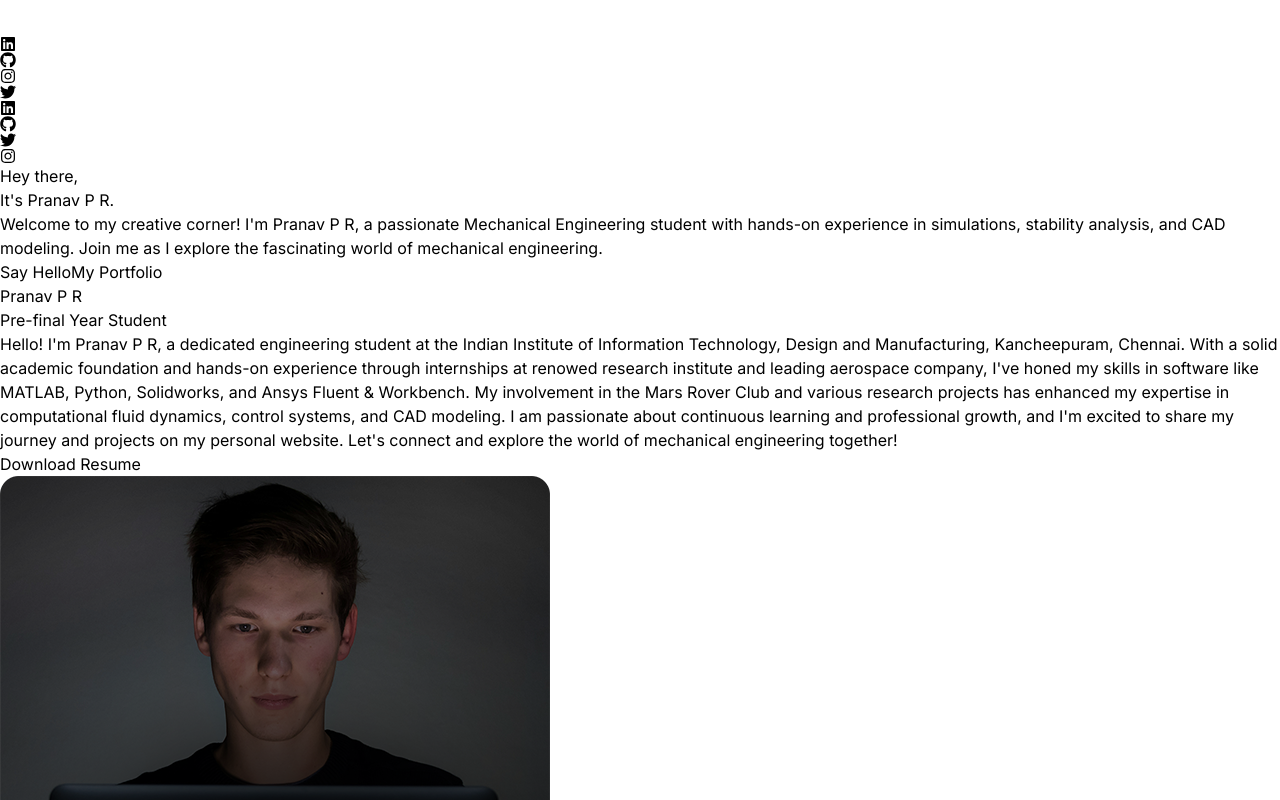
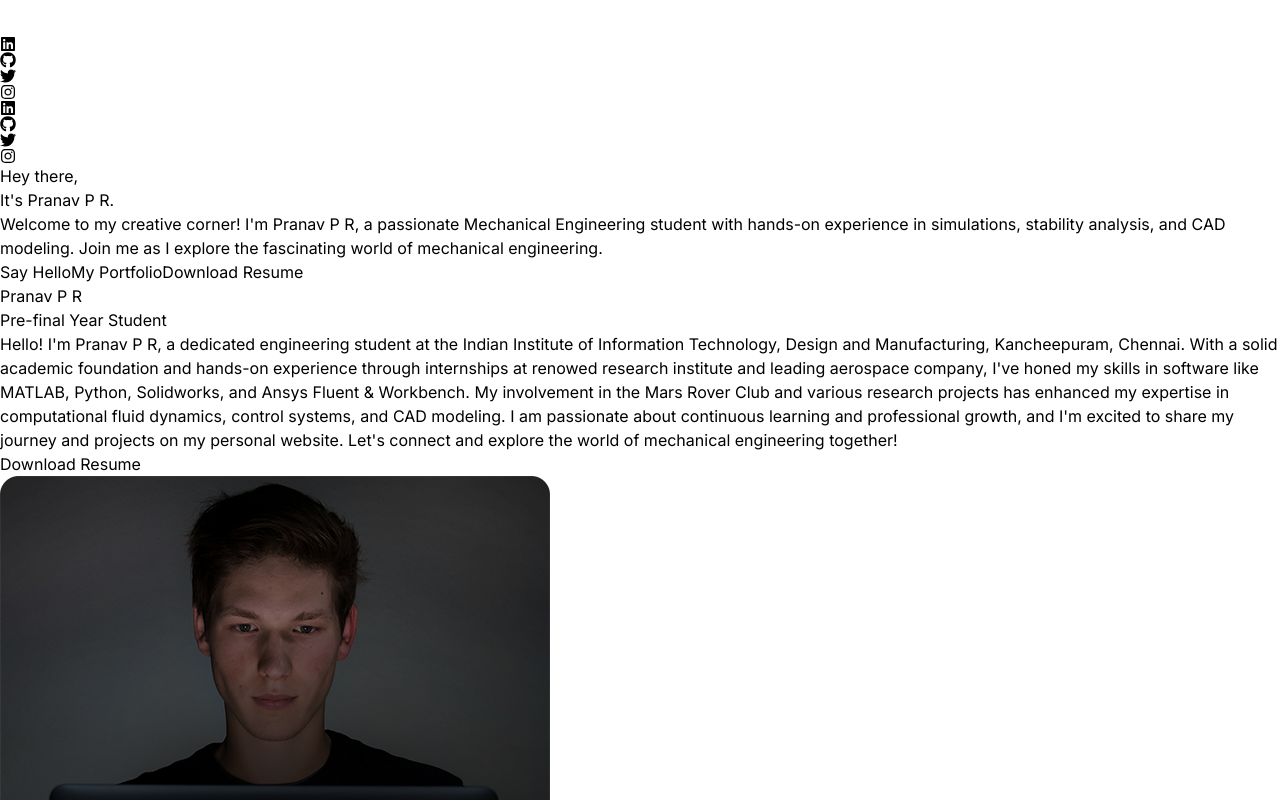
Before and after one commit to PRP2003/personal-website, a React (Vite) app: page / in a window 1280 px wide. Shown: the top 800 px of the page. Built offline with nearby package versions, Linux system fonts and the light colour scheme.

Commit message:
updated-nav

```diff
--- a/src/components/Navbar.jsx
+++ b/src/components/Navbar.jsx
@@ -24,7 +24,6 @@
 //     );
 //   };
 
-// export default Navbar;
 import React from 'react';
 import { FaLinkedin, FaGithub, FaTwitter, FaInstagram } from "react-icons/fa";
 import logo from "../assets/kevinRushLogo.png";
@@ -38,8 +37,8 @@ const Navbar = () => {
             <div className="m-8 flex items-center justify-center gap-4 text-2xl">
                 <a href="https://www.linkedin.com/in/pranavpr03/" target="_blank" rel="noopener noreferrer"><FaLinkedin /></a>
                 <a href="https://github.com/PRP2003" target="_blank" rel="noopener noreferrer"><FaGithub /></a>
+                <a href="https://x.com/PranavR32984964" target="_blank" rel="noopener noreferrer"><FaTwitter /></a>
                 <a href="https://www.instagram.com/yourinstagram/" target="_blank" rel="noopener noreferrer"><FaInstagram /></a>
-                <a href="https://x.com/PranavR32984964" target="_blank" rel="noopener noreferrer"><FaTwitter /></a>
             </div>
         </nav>
     );
@@ -59,6 +58,12 @@ const Introduction = () => {
             <div className="mt-8 flex justify-center space-x-4">
                 <button className="bg-gradient-to-r from-purple-400 to-purple-600 text-white px-6 py-3 rounded-full">Say Hello</button>
                 <button className="border border-gray-300 px-6 py-3 rounded-full">My Portfolio</button>
+                <a
+                    href="/Pranav CV_.pdf"
+                    download="Pranav Resume.pdf"
+                    className="mt-4 inline-block bg-blue-500 text-white py-2 px-4 rounded hover:bg-blue-700">
+                    <button type="button">Download Resume</button>
+                </a>
             </div>
         </div>
     );
```
